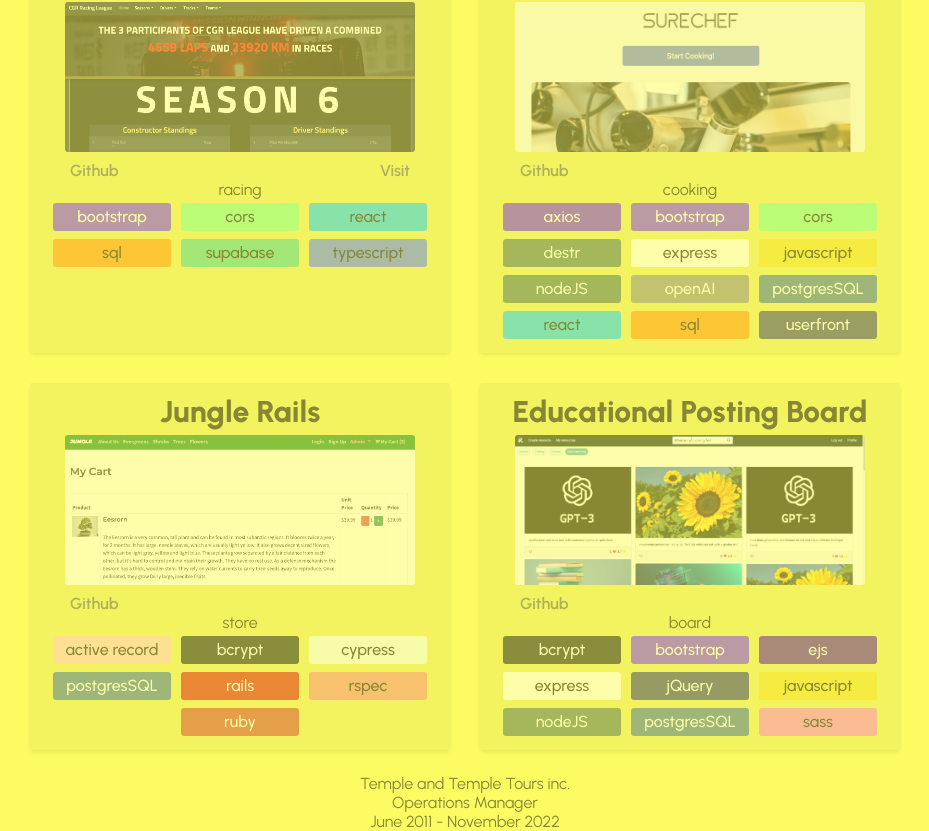
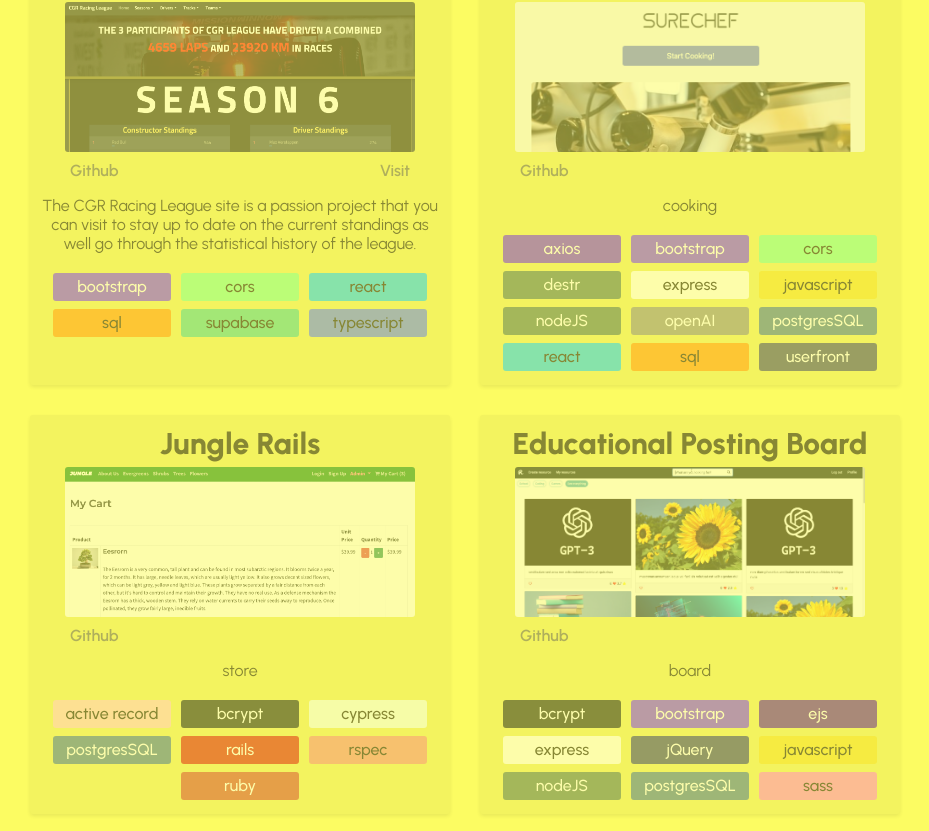
Before and after one commit to gtemple/personal-site-redux, a React (Vite) app in the folder client/: page / in a window 1280 px wide. Shown: the part 1475-2306 px from the top of the page, without its empty margins (175-1104 px from the left). Built offline with nearby package versions, Linux system fonts and the light colour scheme.

Commit message:
start project styling

```diff
--- a/client/src/components/Projects/Index.tsx
+++ b/client/src/components/Projects/Index.tsx
@@ -13,7 +13,7 @@ interface ProjectData {
   end: string;
 }
 
-const cgrDescription = 'racing';
+const cgrDescription = 'The CGR Racing League site is a passion project that you can visit to stay up to date on the current standings as well go through the statistical history of the league.';
 const cgrStack = ['typescript', 'react', 'bootstrap', 'supabase', 'sql', 'cors'];
 
 const sureChefDescription = 'cooking';
--- a/client/src/components/Projects/Project.tsx
+++ b/client/src/components/Projects/Project.tsx
@@ -60,10 +60,10 @@ export const Project = ({ name, description, url, github, stack, image }: Projec
         <a href={github}>Github</a>
         {url !== undefined ? <a href={url}>Visit</a> : null}
       </div>
-      <div>
-      {description}
-        <div className='stack'>{stackParser(stack)}</div>
-      </div>
+        <div>
+          <p>{description}</p>
+          <div className='stack'>{stackParser(stack)}</div>
+        </div>
     </div>
   );
 };
```
